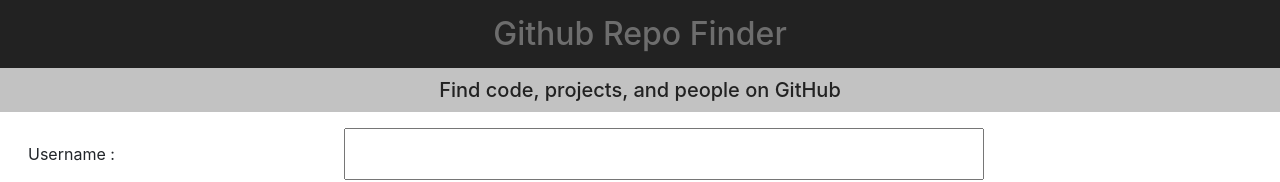
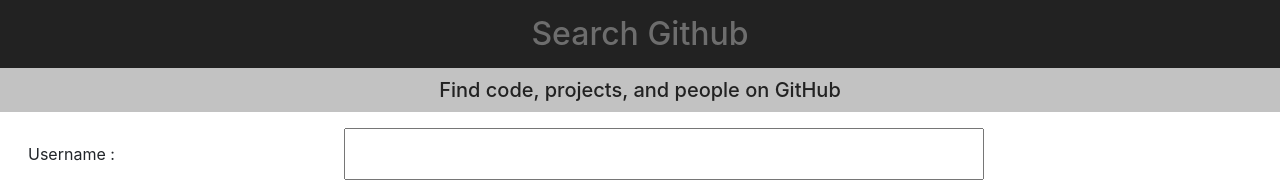
Before and after one commit to EvolOfThings/Repo-Search-Engine, a React app: page / in a window 1280 px wide. Shown: the top 182 px of the page. Built offline with nearby package versions, Linux system fonts and the light colour scheme.

Commit message:
streak 4

```diff
--- a/src/containers/App.js
+++ b/src/containers/App.js
@@ -17,7 +17,7 @@
       <BrowserRouter>
         <div>
           <div className={classes.ClearFix}>
-            <h2 className={classes.AppTitle}>Github Repo Finder</h2>
+            <h2 className={classes.AppTitle}>Search Github</h2>
             <h5 className={classes.SubTitle}> Find code, projects, and people on GitHub </h5>
           </div>
           <Home />
```
